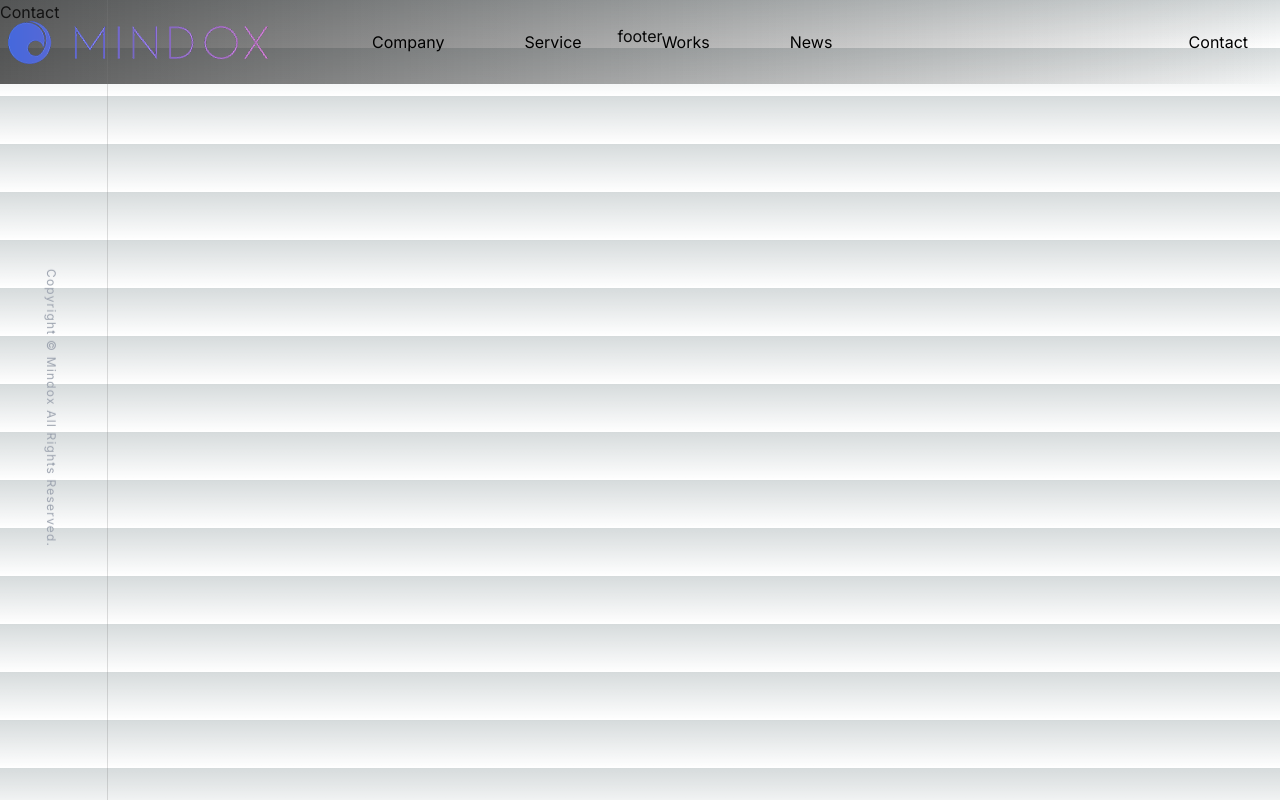
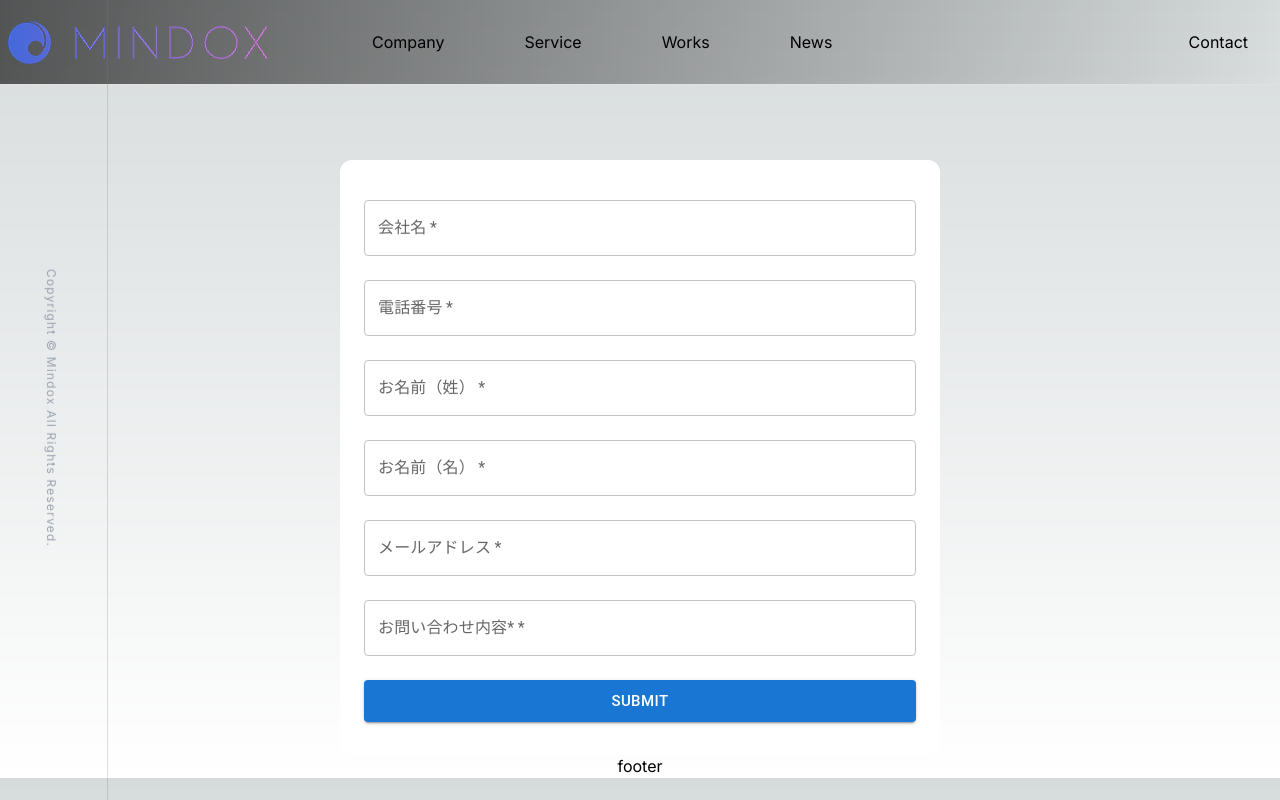
Before and after one commit to starduliang/mindox.jp, a Next.js app: page /contact in a window 1280 px wide. Built offline with nearby package versions, Linux system fonts and the light colour scheme.

Commit message:
add form

```diff
--- a/app/Header.tsx
+++ b/app/Header.tsx
@@ -18,7 +18,7 @@ const links: { name: string; href: string }[] = [
 ]
 
 const Header = () => (
-  <header className="border-b border-[color-border] fixed w-full before:--header-bg-mask">
+  <header className="border-b border-[color-border] fixed top-0 w-full before:--header-bg-mask">
     <div className="p-2 --center-content-container flex justify-between items-center ">
       <div className="flex gap-[80px] items-center">
         <Link href={'/'}>
--- a/app/contact/page.tsx
+++ b/app/contact/page.tsx
@@ -1,3 +1,100 @@
-const Contact = () => <div>Contact</div>
+'use client'
+
+import { Button, Container, Stack, TextField } from '@mui/material'
+import { SubmitHandler, useForm } from 'react-hook-form'
+import * as yup from 'yup'
+import { yupResolver } from '@hookform/resolvers/yup'
+import commonValidation from '@/lib/commonValidation'
+
+interface ValuesType {
+  companyName: string
+  tel: string
+  lastName: string
+  firstName: string
+  email: string
+  inquiryDetails: string
+}
+
+const validationSchema = yup.object({
+  companyName: commonValidation.REQUIRED,
+  tel: commonValidation.REQUIRED,
+  lastName: commonValidation.REQUIRED,
+  firstName: commonValidation.REQUIRED,
+  email: commonValidation.EMAIL,
+  inquiryDetails: commonValidation.REQUIRED
+})
+
+const Contact = () => {
+  const {
+    register,
+    handleSubmit,
+    formState: { errors }
+  } = useForm<ValuesType>({
+    resolver: yupResolver(validationSchema)
+  })
+
+  const onSubmit: SubmitHandler<ValuesType> = (values) => {
+    console.log(values)
+  }
+
+  return (
+    <Container maxWidth="sm" sx={{ pt: 5 }} className="bg-white mt-40 p-8 rounded-xl">
+      <Stack spacing={3}>
+        <TextField
+          required
+          label="会社名"
+          {...register('companyName')}
+          error={'companyName' in errors}
+          helperText={errors.companyName?.message}
+        />
+        <TextField
+          required
+          label="電話番号"
+          {...register('tel')}
+          error={'tel' in errors}
+          helperText={errors.tel?.message}
+        />
+        <TextField
+          required
+          label="お名前（姓）"
+          {...register('lastName')}
+          error={'lastName' in errors}
+          helperText={errors.lastName?.message}
+        />
+        <TextField
+          required
+          label="お名前（名）"
+          {...register('firstName')}
+          error={'firstName' in errors}
+          helperText={errors.firstName?.message}
+        />
+        <TextField
+          required
+          label="メールアドレス"
+          type="email"
+          {...register('email')}
+          error={'email' in errors}
+          helperText={errors.email?.message}
+        />
+        <TextField
+          required
+          label="お問い合わせ内容*"
+          {...register('inquiryDetails')}
+          error={'inquiryDetails' in errors}
+          helperText={errors.inquiryDetails?.message}
+        />
+        <Button
+          color="primary"
+          variant="contained"
+          size="large"
+          onClick={handleSubmit(onSubmit)}
+          className="bg-violet-500"
+        >
+          Submit
+        </Button>
+      </Stack>
+    </Container>
+  )
+}
 
 export default Contact
--- /dev/null
+++ b/lib/commonValidation.ts
@@ -0,0 +1,9 @@
+import * as yup from 'yup'
+import messages from './messages'
+
+const commonValidation = {
+  REQUIRED: yup.string().required(messages.REQUIRED),
+  EMAIL: yup.string().required(messages.REQUIRED).email('not correct email')
+}
+
+export default commonValidation
--- /dev/null
+++ b/lib/messages.ts
@@ -0,0 +1,5 @@
+const messages = {
+  REQUIRED: '入力してください'
+}
+
+export default messages
```
Also changed, not shown: package.json (+7 -1 lines), 1 other file (tests, documents, lock files or other folders).
